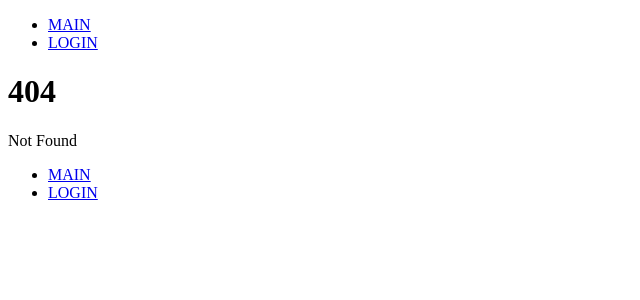
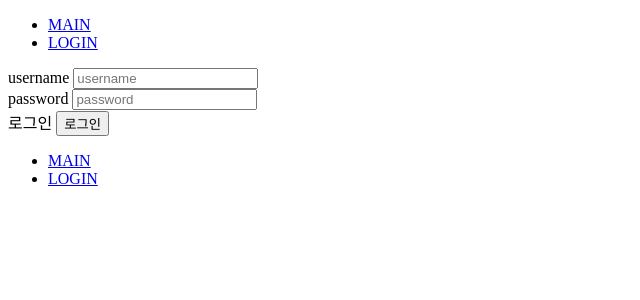
Before and after one commit to jby9725/Surl_project_24_11, a SvelteKit app in the folder front/my-app/: page /member/login in a window 1280 px wide. Before the commit this address had no page. Shown: the top 300 px of the page, without its empty margins (0-640 px from the left). Built offline with nearby package versions, Linux system fonts and the light colour scheme.

Commit message:
로그인 폼 나타나지 않던 문제 해결, CORS 문제 해결중

```diff
--- a/front/my-app/src/routes/member/login/page.svelte
+++ b/front/my-app/src/routes/member/login/+page.svelte
@@ -31,27 +31,21 @@
 
 <form on:submit|preventDefault={submitLoginForm}>
 	<div>
-        <span>
-            username
-        </span>
 		<label>
-            <input type="text" name="username" placeholder="username 써">
+			<span>username</span>
+			<input type="text" name="username" placeholder="username" />
 		</label>
 	</div>
 	<div>
-        <span>
-            password
-        </span>
 		<label>
-            <input type="text" name="password" placeholder="password 써">
+			<span>password</span>
+			<input type="text" name="password" placeholder="password" />
 		</label>
 	</div>
 	<div>
-        <span>
-            login
-        </span>
 		<label>
-            <input type="submit" value="LOGIN">
+			<span>로그인</span>
+			<input type="submit" value="로그인" />
 		</label>
 	</div>
 </form>
```
Also changed, not shown: 1 other file (tests, documents, lock files or other folders). Lines whose indentation alone changed are shown as unchanged.
